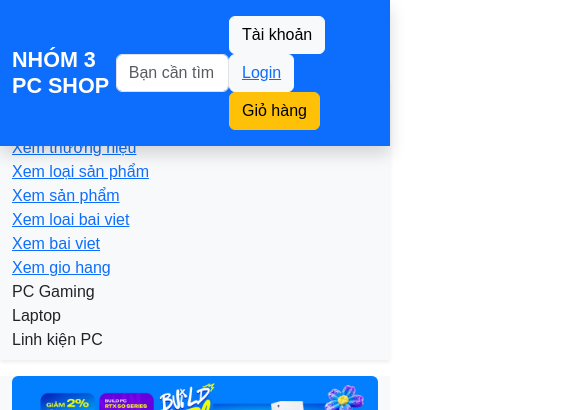
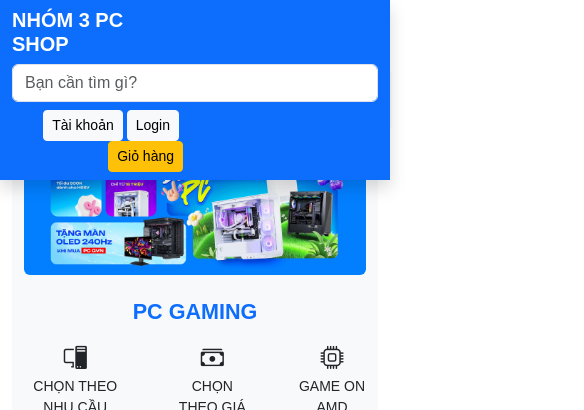
Before and after one commit to minhphuc050219-web/WebPcNsReactAsp.NetWebApi1, a React (Vite) app in the folder frontend/: page / in a window 390 px wide. Shown: the top 410 px of the page, 584 px wide, since content can reach past the window. Built offline with nearby package versions, Linux system fonts and the light colour scheme.

Commit message:
update responsive

```diff
--- a/frontend/src/layout/Weblayout.jsx
+++ b/frontend/src/layout/Weblayout.jsx
@@ -3,80 +3,132 @@ export default function MainLayout() {
   return (
     <div>
       {/* HEADER */}
-      <div className="bg-primary text-white py-3 fixed-top shadow">
-        <div className="container d-flex align-items-center justify-content-between">
-          <h4 className="fw-bold m-0">NHÓM 3 PC SHOP</h4>
+      <div className="bg-primary text-white py-2 fixed-top shadow">
+        <div className="container">
+          <div className="row align-items-center">
+            {/* LOGO */}
+            <div className="col-6 col-md-3">
+              <h5 className="fw-bold m-0">NHÓM 3 PC SHOP</h5>
+            </div>
 
-          <input className="form-control w-50" placeholder="Bạn cần tìm gì?" />
+            {/* SEARCH */}
+            <div className="col-12 col-md-6 my-2 my-md-0">
+              <input className="form-control" placeholder="Bạn cần tìm gì?" />
+            </div>
 
-          <div>
-            <button className="btn btn-light me-2">Tài khoản</button>
-            <button className="btn btn-light me-2">
-              <Link to="/login">Login</Link>{" "}
-            </button>
-            <button className="btn btn-warning">Giỏ hàng</button>
+            {/* BUTTON */}
+            <div className="col-6 col-md-3 text-end">
+              <button className="btn btn-light btn-sm me-1">Tài khoản</button>
+
+              <Link to="/login" className="btn btn-light btn-sm me-1">
+                Login
+              </Link>
+
+              <button className="btn btn-warning btn-sm">Giỏ hàng</button>
+            </div>
           </div>
         </div>
       </div>
 
       {/* NAVBAR */}
-      <nav className="navbar navbar-expand-lg navbar-light bg-light sticky-top shadow-sm" style={{marginTop:"80px"}}>
+      <nav
+        className="navbar navbar-expand-lg navbar-light bg-light sticky-top shadow-sm"
+        style={{ marginTop: "70px" }}
+      >
         <div className="container">
+          <button
+            className="navbar-toggler"
+            type="button"
+            data-bs-toggle="collapse"
+            data-bs-target="#menu"
+          >
+            <span className="navbar-toggler-icon"></span>
+          </button>
+          <div className="collapse navbar-collapse" id="menu">
             <ul className="navbar-nav">
-            <li className="nav-item me-3">
-              <Link to="/">Home</Link>
+              <li className="nav-item">
+                <Link className="nav-link" to="/">
+                  Home
+                </Link>
               </li>
-            <li className="nav-item me-3">
-              <Link to="/admin">Trang Admin </Link>
+              <li className="nav-item">
+                <Link className="nav-link" to="/admin">
+                  Trang Admin
+                </Link>
               </li>
-            <li className="nav-item me-3"><Link to="/thuonghieu">Xem thương hiệu</Link></li>
-            <li className="nav-item me-3"><Link to="/loaisp">Xem loại sản phẩm</Link></li>
-            <li className="nav-item me-3"><Link to="/sanpham">Xem sản phẩm</Link></li>
-            <li className="nav-item me-3"><Link to="/loaibv">Xem loai bai viet</Link></li>
-            <li className="nav-item me-3"><Link to="/baiviet">Xem bai viet</Link></li>
-            <li className="nav-item me-3"><Link to="/giohang">Xem gio hang</Link></li>
-            <li className="nav-item me-3">PC Gaming</li>
-            <li className="nav-item me-3">Laptop</li>
-            <li className="nav-item me-3">Linh kiện PC</li>
-
+              <li className="nav-item">
+                <Link className="nav-link" to="/thuonghieu">
+                  Thương hiệu
+                </Link>
+              </li>
+              <li className="nav-item">
+                <Link className="nav-link" to="/loaisp">
+                  Loại sản phẩm
+                </Link>
+              </li>
+              <li className="nav-item">
+                <Link className="nav-link" to="/sanpham">
+                  Sản phẩm
+                </Link>
+              </li>
+              <li className="nav-item">
+                <Link className="nav-link" to="/loaibv">
+                  Loại bài viết
+                </Link>
+              </li>
+              <li className="nav-item">
+                <Link className="nav-link" to="/baiviet">
+                  Bài viết
+                </Link>
+              </li>
+              <li className="nav-item">
+                <Link className="nav-link" to="/giohang">
+                  Giỏ hàng
+                </Link>
+              </li>
             </ul>
+          </div>
         </div>
       </nav>
 
       {/* BANNER TRÁI */}
-      <div className="position-fixed top-50 start-0 translate-middle-y d-none d-lg-block ms-2">
+      <div className="position-fixed top-50 start-0 translate-middle-y d-none d-xl-block ms-2">
         <img
           src="/images/panelPC3.jpg"
-          width="140"
+          width="130"
           className="rounded shadow"
         />
       </div>
       {/* BANNER PHẢI */}
-      <div className="position-fixed top-50 end-0 translate-middle-y d-none d-lg-block me-2">
+      <div className="position-fixed top-50 end-0 translate-middle-y d-none d-xl-block me-2">
         <img
           src="/images/panelPC4.jpg"
-          width="140"
+          width="130"
           className="rounded shadow"
         />
       </div>
 
+      {/* CONTENT */}
+      <div className="container mt-4">
         <Outlet />
+      </div>
 
       <hr />
-      <footer class="bg-light pt-4 mt-5">
+      <footer className="bg-light pt-4 mt-5">
         <div class="container">
           {/* VIDEO */}
-          <div className="container text-center mt-5">
+          <div className="text-center mb-4">
+            <div className="ratio ratio-16x9">
               <iframe
-              width="560"
-              height="315"
                 src="https://www.youtube.com/embed/Df2z0F1Wm4"
                 title="YouTube video"
+                allowFullScreen
               ></iframe>
+            </div>
           </div>
 
           {/* FAQ */}
-          <div className="container mt-5">
+          <div className="text-center mb-4">
             <h4>Câu hỏi thường gặp</h4>
 
             <div className="accordion" id="faq">
@@ -117,35 +169,36 @@ export default function MainLayout() {
               </div>
             </div>
           </div>
+
           {/* SERVICES */}
-          <div class="row text-center mb-4">
-            <div class="col-md-3">
-              <i class="bi bi-truck fs-3 text-primary"></i>
-              <p class="fw-bold mb-0">CHÍNH SÁCH GIAO HÀNG</p>
-              <small>Nhận hàng và thanh toán tại nhà</small>
+          <div className="row text-center mb-4">
+            <div className="col-6 col-md-3 mb-3">
+              <i className="bi bi-truck fs-3 text-primary"></i>
+              <p className="fw-bold mb-0">Giao hàng</p>
+              <small>Thanh toán tại nhà</small>
             </div>
 
-            <div class="col-md-3">
-              <i class="bi bi-arrow-repeat fs-3 text-primary"></i>
-              <p class="fw-bold mb-0">ĐỔI TRẢ DỄ DÀNG</p>
+            <div className="col-6 col-md-3 mb-3">
+              <i className="bi bi-arrow-repeat fs-3 text-primary"></i>
+              <p className="fw-bold mb-0">Đổi trả</p>
               <small>1 đổi 1 trong 7 ngày</small>
             </div>
 
-            <div class="col-md-3">
-              <i class="bi bi-credit-card fs-3 text-primary"></i>
-              <p class="fw-bold mb-0">THANH TOÁN TIỆN LỢI</p>
-              <small>Tiền mặt, chuyển khoản, trả góp</small>
+            <div className="col-6 col-md-3 mb-3">
+              <i className="bi bi-credit-card fs-3 text-primary"></i>
+              <p className="fw-bold mb-0">Thanh toán</p>
+              <small>Tiền mặt / chuyển khoản</small>
             </div>
 
-            <div class="col-md-3">
-              <i class="bi bi-headset fs-3 text-primary"></i>
-              <p class="fw-bold mb-0">HỖ TRỢ NHIỆT TÌNH</p>
-              <small>Tư vấn và hỗ trợ 24/7</small>
+            <div className="col-6 col-md-3 mb-3">
+              <i className="bi bi-headset fs-3 text-primary"></i>
+              <p className="fw-bold mb-0">Hỗ trợ</p>
+              <small>24/7</small>
             </div>
           </div>
           <hr />
           {/* STORE LIST */}
-          <div class="row">
+          <div className="row text-center mb-4">
             <div class="col-md-4 mb-3">
               <h6 class="fw-bold">Chi nhánh Hà Nội</h6>
 
@@ -175,7 +228,7 @@ export default function MainLayout() {
           <hr />
           {/* INFO */}
           <div class="row">
-            <div class="col-md-3">
+            <div className="col-6 col-md-3 mb-3">
               <h6 class="fw-bold">Về chúng tôi</h6>
               <ul class="list-unstyled">
                 <li>Giới thiệu</li>
@@ -184,7 +237,8 @@ export default function MainLayout() {
                 <li>Liên hệ</li>
               </ul>
             </div>
-            <div class="col-md-3">
+
+            <div className="col-6 col-md-3 mb-3">
               <h6 class="fw-bold">Chính sách</h6>
               <ul class="list-unstyled">
                 <li>Bảo hành</li>
@@ -194,7 +248,7 @@ export default function MainLayout() {
               </ul>
             </div>
 
-            <div class="col-md-3">
+            <div className="col-6 col-md-3 mb-3">
               <h6 class="fw-bold">Hỗ trợ</h6>
               <ul class="list-unstyled">
                 <li>Mua hàng</li>
@@ -204,27 +258,29 @@ export default function MainLayout() {
               </ul>
             </div>
           </div>
-          <div class="col-md-3">
+          {/* ICON */}
+
+          <div className="col-6 col-md-3 mb-3">
             <h6 class="fw-bold">Kết nối với chúng tôi</h6>
             <div class="d-flex gap-2">
-              <a class="btn btn-primary btn-sm">
-                <i class="bi bi-facebook"></i>
-              </a>
+              <button className="btn btn-primary btn-sm">
+                <i className="bi bi-facebook"></i>
+              </button>
 
-              <a class="btn btn-danger btn-sm">
-                <i class="bi bi-youtube"></i>
-              </a>
+              <button className="btn btn-danger btn-sm">
+                <i className="bi bi-youtube"></i>
+              </button>
 
-              <a class="btn btn-dark btn-sm">
-                <i class="bi bi-tiktok"></i>
-              </a>
+              <button className="btn btn-dark btn-sm">
+                <i className="bi bi-tiktok"></i>
+              </button>
             </div>
           </div>
           <hr />
 
           {/* !-- COPYRIGHT -- */}
           <div class="text-center pb-3">
-            <p class="mb-0">© 2026 PC Gaming Store</p>
+            <p class="mb-0">© 2026 PHUC TRUONG PC Gaming Store</p>
           </div>
         </div>
       </footer>
```
Also changed, not shown: 11 other files (tests, documents, lock files or other folders). Lines whose indentation alone changed are shown as unchanged.
